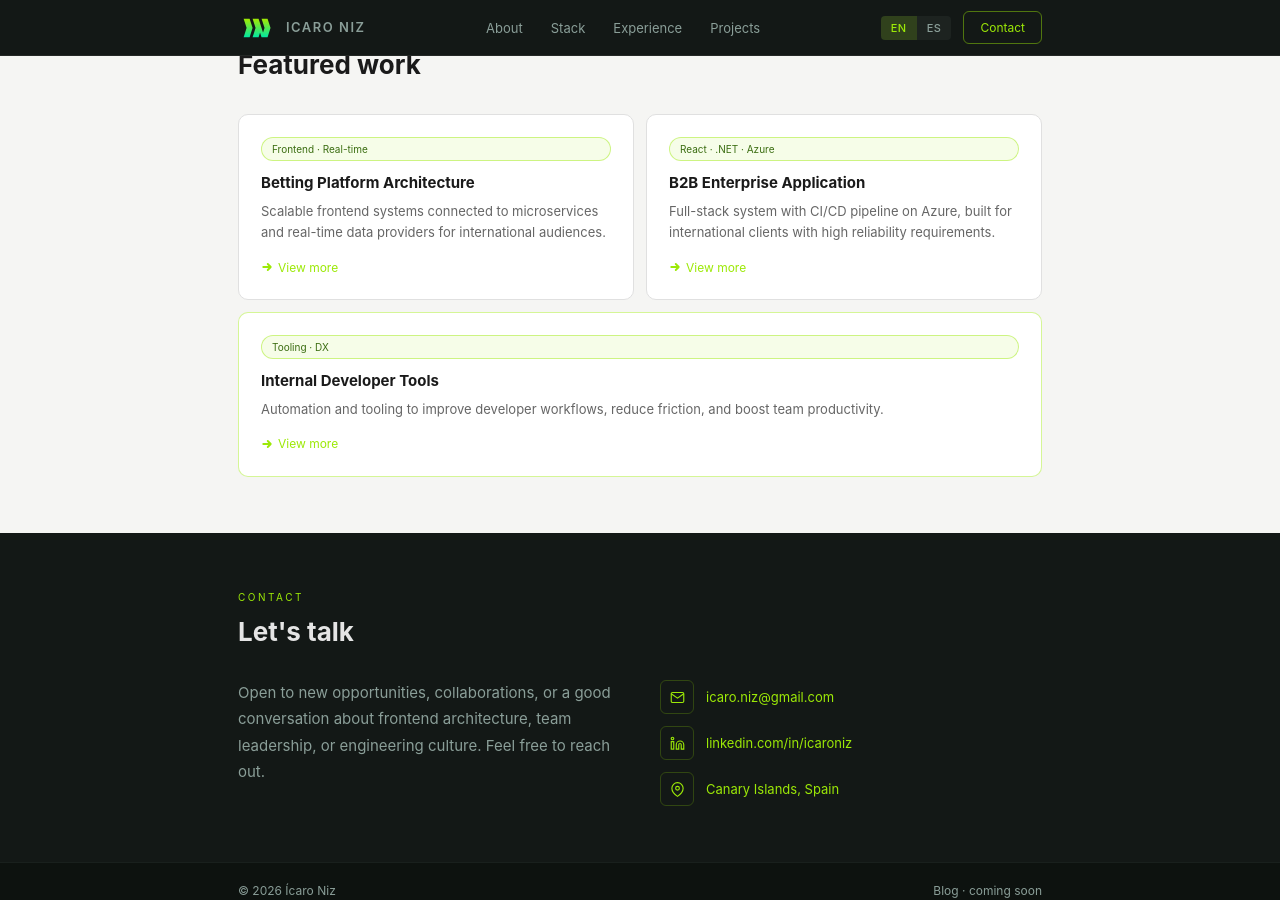
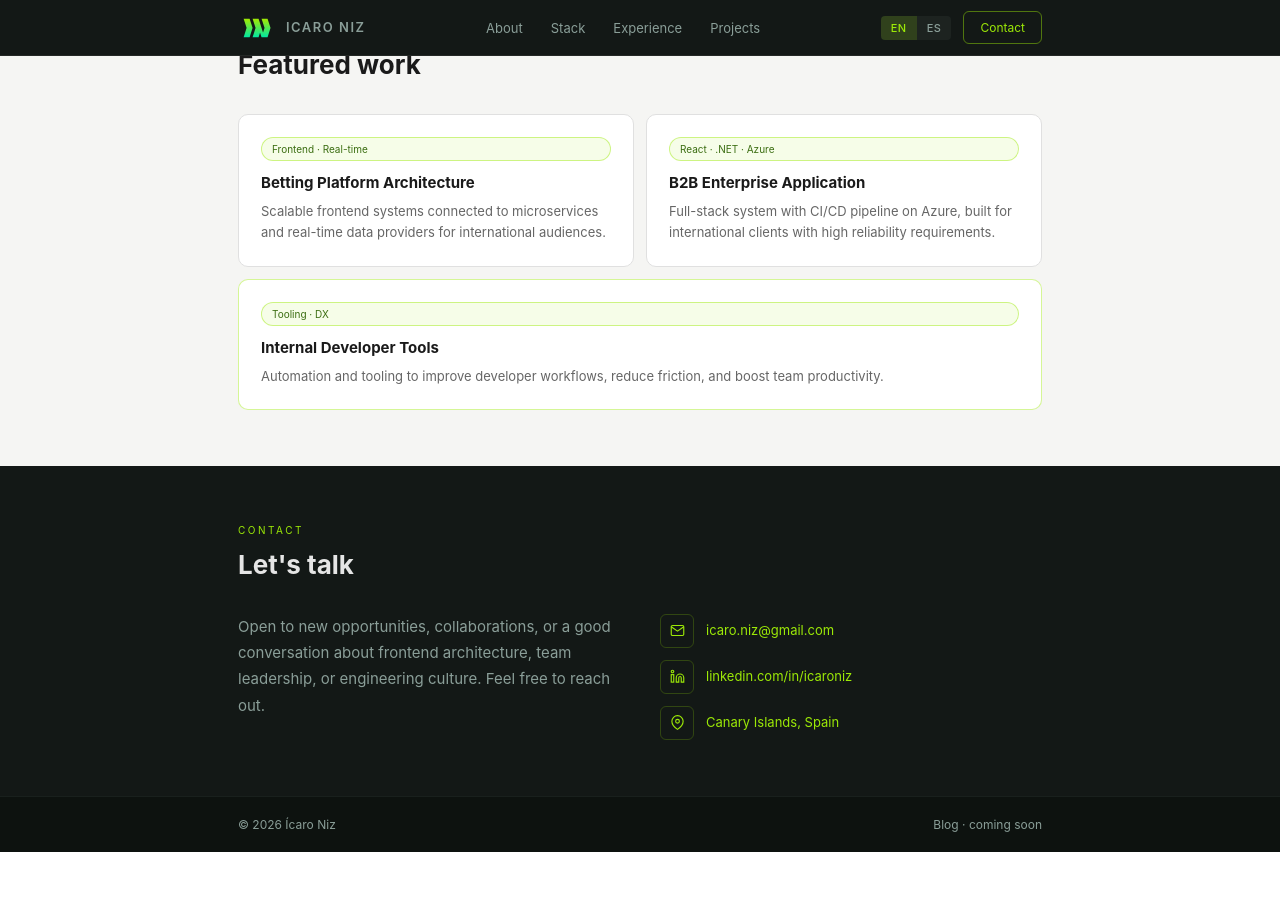
Before and after one commit to icaroniz/icaroniz, a Jekyll site: the page built from index.html, in a window 1280 px wide and 900 px high, scrolled down 2787 px. Built offline with Jekyll 4.4.1, drawn with Linux system fonts in a browser that asks for light colours; after the commit the page ends 3639 px from its top, so only the background shows below that.

Commit message:
feat: remove "View more" element from project card links

```diff
--- a/index.html
+++ b/index.html
@@ -249,10 +249,6 @@ title: ""
           Scalable frontend systems connected to microservices and real-time data
           providers for international audiences.
         </p>
-        <span class="project-link" aria-hidden="true">
-          <svg viewBox="0 0 16 16"><path d="M3 8h10M9 4l4 4-4 4" stroke-linecap="round" stroke-linejoin="round"/></svg>
-          <span data-i18n="proj-view-more">View more</span>
-        </span>
       </article>
 
       <article class="project-card">
@@ -262,10 +258,6 @@ title: ""
           Full-stack system with CI/CD pipeline on Azure, built for international
           clients with high reliability requirements.
         </p>
-        <span class="project-link" aria-hidden="true">
-          <svg viewBox="0 0 16 16"><path d="M3 8h10M9 4l4 4-4 4" stroke-linecap="round" stroke-linejoin="round"/></svg>
-          <span data-i18n="proj-view-more">View more</span>
-        </span>
       </article>
 
       <article class="project-card project-card--accent project-card--wide">
@@ -275,10 +267,6 @@ title: ""
           Automation and tooling to improve developer workflows, reduce friction,
           and boost team productivity.
         </p>
-        <span class="project-link" aria-hidden="true">
-          <svg viewBox="0 0 16 16"><path d="M3 8h10M9 4l4 4-4 4" stroke-linecap="round" stroke-linejoin="round"/></svg>
-          <span data-i18n="proj-view-more">View more</span>
-        </span>
       </article>
 
     </div>
```
